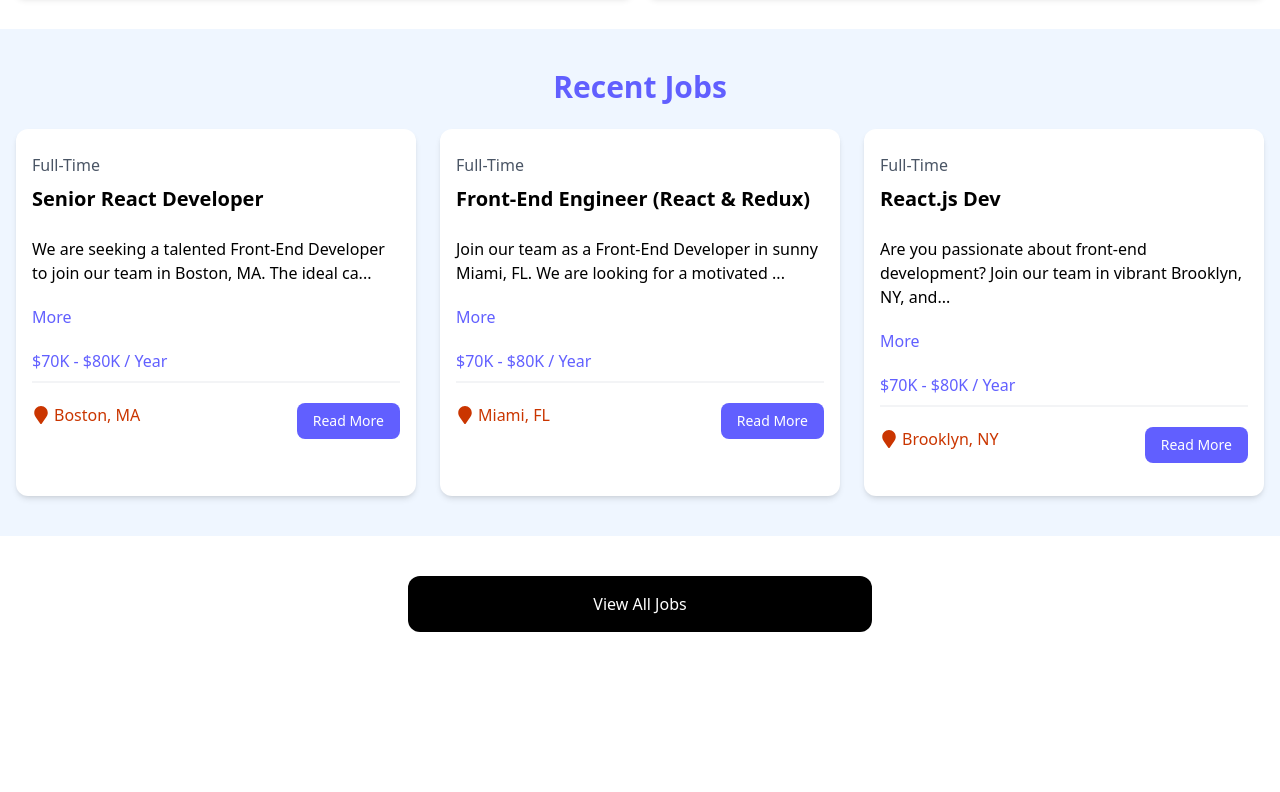
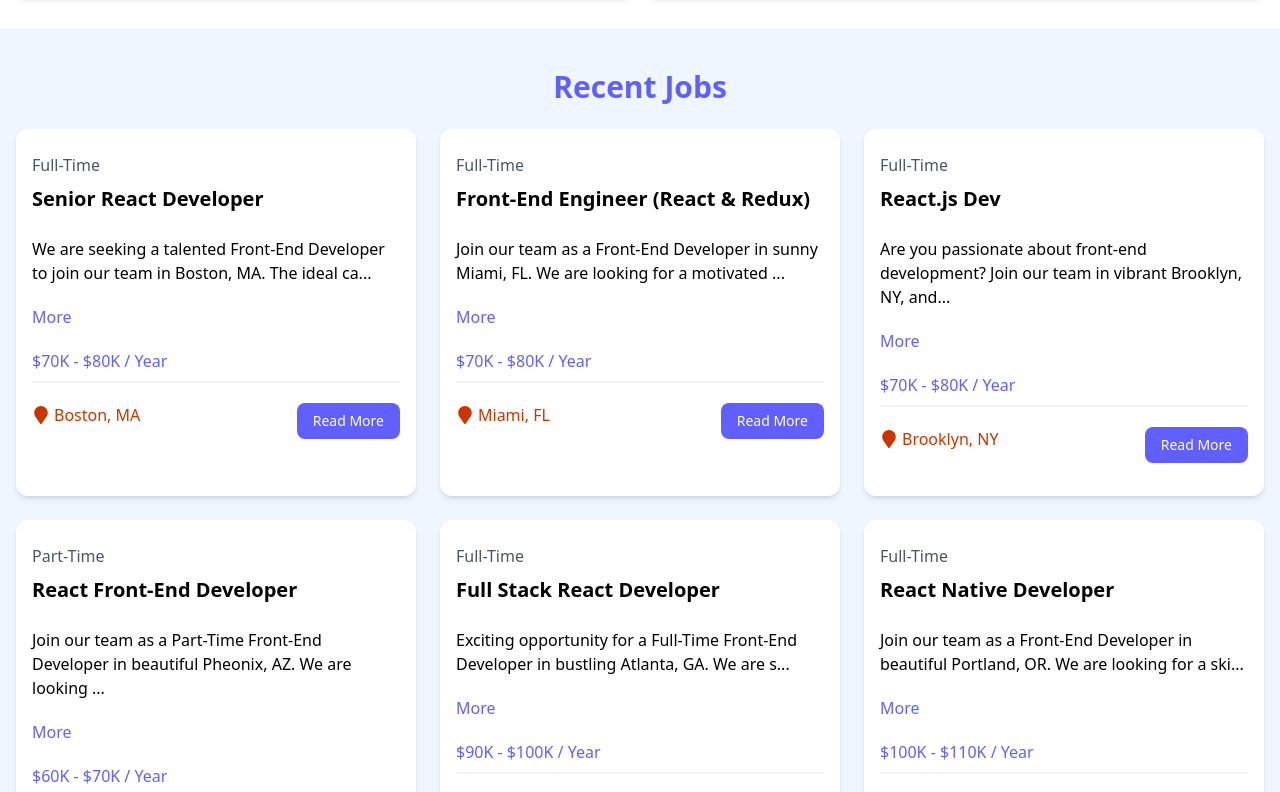
Before and after one commit to SaliJanjalashvili/React-Jobs, a React (Vite) app: page / in a window 1280 px wide. Shown: the part 580-1372 px from the top of the page. Before the commit the page ends 1252 px from the top, so only its background shows below. Built offline with nearby package versions, Linux system fonts and the light colour scheme; data requests are answered from the project's data file.

Commit message:
fetch jobs from server instead of json file

```diff
--- a/package.json
+++ b/package.json
@@ -7,7 +7,8 @@
     "dev": "vite",
     "build": "vite build",
     "lint": "eslint .",
-    "preview": "vite preview"
+    "preview": "vite preview",
+    "server": "json-server --watch src/jobs.json --port 8000"
   },
   "dependencies": {
     "@tailwindcss/vite": "^4.1.6",
@@ -15,6 +16,7 @@
     "react-dom": "^19.1.0",
     "react-icons": "^5.5.0",
     "react-router-dom": "^7.6.0",
+    "react-spinners": "^0.17.0",
     "tailwindcss": "^4.1.6"
   },
   "devDependencies": {
@@ -26,6 +28,7 @@
     "eslint-plugin-react-hooks": "^5.2.0",
     "eslint-plugin-react-refresh": "^0.4.19",
     "globals": "^16.0.0",
+    "json-server": "^1.0.0-beta.3",
     "vite": "^6.3.5"
   }
 }
--- a/src/components/JobListings.jsx
+++ b/src/components/JobListings.jsx
@@ -1,9 +1,25 @@
 import React from "react";
-import jobs from "../jobs.json";
+import {useState, useEffect} from "react";
 import JobListing from "./JobListing";
 
 const JobListings = ({isHome = false}) => {
-  const jobListings = isHome ? jobs.slice(0, 3) : jobs;
+  const [jobs, setJobs] = useState([]);
+  const [loading, setloading] = useState(true);
+
+  useEffect(() => {
+    const fetchJobs = async () => {
+      try {
+        const res = await fetch("http://localhost:8000/jobs");
+        const data = await res.json();
+        setJobs(data);
+      } catch (error) {
+        console.log("Error fetching data", error);
+      } finally {
+        setloading(false);
+      }
+    };
+    fetchJobs();
+  }, []);
   return (
     <>
       <section className="bg-blue-50 px-4 py-10">
@@ -12,9 +28,15 @@
             {isHome ? "Recent Jobs" : "Browse Jobs"}
           </h2>
           <div className="grid grid-cols-1 md:grid-cols-3 gap-6">
-            {jobListings.map((job) => (
-              <JobListing key={job.id} job={job} />
-            ))}
+            {loading ? (
+              <h2>Loading...</h2>
+            ) : (
+              <>
+                {jobs.map((job) => (
+                  <JobListing key={job.id} job={job} />
+                ))}
+              </>
+            )}
           </div>
         </div>
       </section>
--- a/src/jobs.json
+++ b/src/jobs.json
@@ -1,4 +1,5 @@
-[
+{
+  "jobs": [
     {
       "id": "1",
       "title": "Senior React Developer",
@@ -84,3 +85,4 @@
       }
     }
   ]
+}
```
Also changed, not shown: 2 other files (tests, documents, lock files or other folders). Lines whose indentation alone changed are shown as unchanged.
